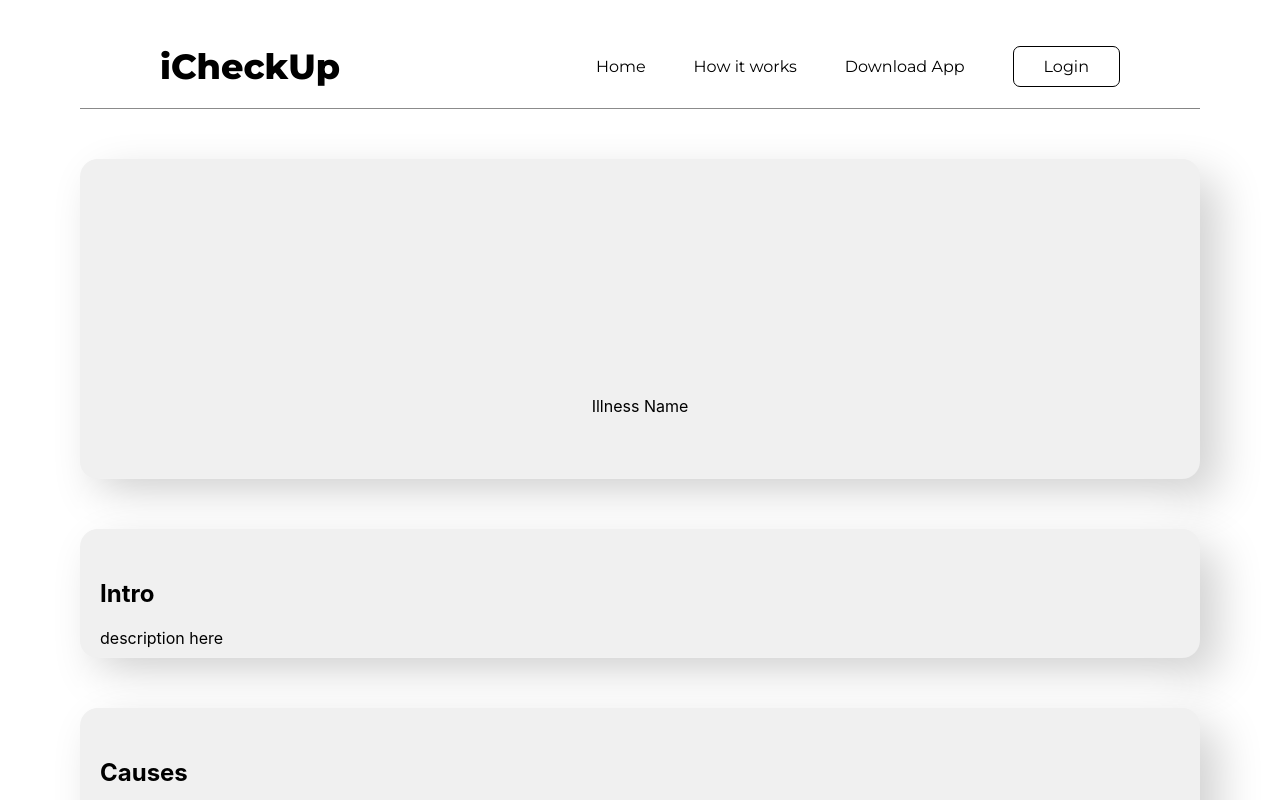
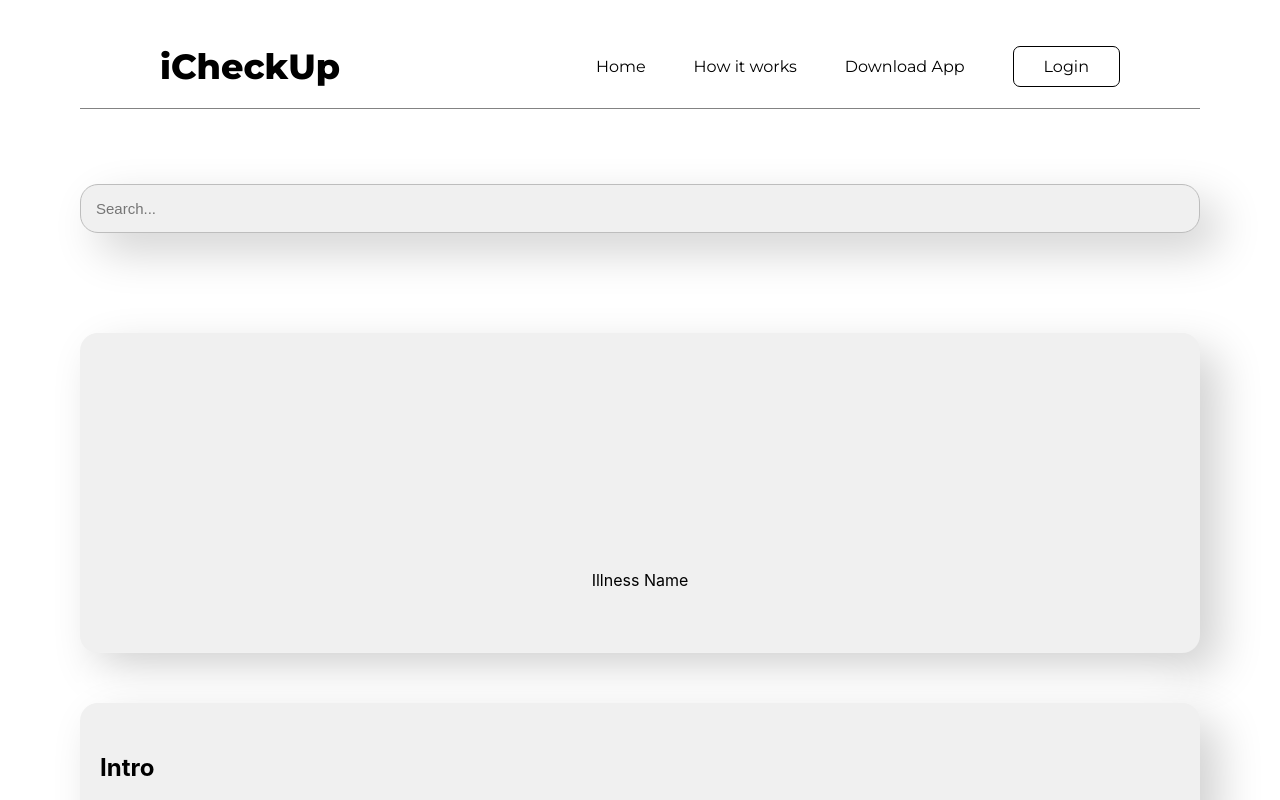
Before and after one commit to TCheckup/iCheckUp, a React (Create React App) app in the folder client/: page /remedies-and-first-aids in a window 1280 px wide. Shown: the top 800 px of the page. Built offline with nearby package versions, Linux system fonts and the light colour scheme; no server answers.

Commit message:
#1 search-bar component added

```diff
--- /dev/null
+++ b/client/src/components/SearchBar.js
@@ -0,0 +1,13 @@
+import React from 'react'
+
+import '../styles/SearchBar/SearchBar.css';
+
+const SearchBar = () => {
+  return (
+    <section className='search-bar'>
+        <input placeholder='Search...'></input>
+    </section>
+  )
+}
+
+export default SearchBar
--- a/client/src/pages/MedicalBook.js
+++ b/client/src/pages/MedicalBook.js
@@ -1,13 +1,14 @@
 import React from 'react'
+// components
+import SearchBar from '../components/SearchBar';
 
+// css
 import '../styles/MedicalBook/MedicalBook.css';
 
 const MedicalBook = () => {
   return (
     <section>
-        <div className='searchbar'>
-
-        </div>
+        <SearchBar />
         <div className="list-result">
 
         </div>
--- a/client/src/pages/MedicineReminder.js
+++ b/client/src/pages/MedicineReminder.js
@@ -1,10 +1,15 @@
 import React from 'react'
 
+// components
+import SearchBar from '../components/SearchBar';
+
+// css
 import '../styles/MedicineReminder/MedicineReminder.css';
 
 const MedicineReminder = () => {
   return (
     <section>
+        <SearchBar />
         <div className="calendar-container">
             <div className="calendar">
 
--- a/client/src/pages/Pill_Identifier.js
+++ b/client/src/pages/Pill_Identifier.js
@@ -1,11 +1,16 @@
 import React from 'react'
 
+// components
+import SearchBar from '../components/SearchBar';
+
+// css
 import '../styles/Pill_Identifier/Pill_Identifier.css';
 
 
 const Pill_Identifier = () => {
   return (
     <section>
+        <SearchBar />
         <div className='nav-pillID'>
             <h2>Pill ID</h2>
             <button>Clear</button>
--- a/client/src/pages/RemediesBookmarks.js
+++ b/client/src/pages/RemediesBookmarks.js
@@ -1,10 +1,14 @@
 import React from 'react'
+// components
+import SearchBar from '../components/SearchBar';
 
+// css
 import '../styles/RemediesBookmarks/RemediesBookmarks.css';
 
 const RemediesBookmarks = () => {
   return (
     <section>
+        <SearchBar />
         <div className='searchbar-bookmark'>
 
         </div>
--- a/client/src/pages/RemediesFirstAid.js
+++ b/client/src/pages/RemediesFirstAid.js
@@ -1,13 +1,17 @@
 import React from 'react'
 
+// components
+import SearchBar from '../components/SearchBar';
+
+// css
 import '../styles/RemediesFirstAids/RemediesFirstAids.css';
+import '../styles/SearchBar/SearchBar.css';
 
 const RemediesFirstAid = () => {
   return (
     <section>
         {/* Result section of remedies and first aid */}
-        <section className='search bar'>
-        </section>
+        <SearchBar />
         <section className='result-container'>
             <div className='title-result'>
                 <div className='img-container'>
--- /dev/null
+++ b/client/src/styles/SearchBar/SearchBar.css
@@ -0,0 +1,17 @@
+.search-bar {
+  margin: 0 80px;
+  display: grid;
+  grid-template-columns: auto 1fr;
+  max-width: 100%;
+}
+.search-bar input {
+  grid-row: 1;
+  grid-column: 2;
+  padding: 15px;
+  border: 1px solid rgb(189, 189, 189);
+  border-radius: 18px;
+  background: #f0f0f0;
+  box-shadow: 18px 18px 45px #d1d1d1, -18px -18px 45px #ffffff;
+  margin: 50px 0;
+  font-size: 15px;
+}/*# sourceMappingURL=SearchBar.css.map */
--- /dev/null
+++ b/client/src/styles/SearchBar/SearchBar.scss
@@ -0,0 +1,25 @@
+@mixin boxNeu {
+    border-radius: 18px;
+    background: #f0f0f0;
+    box-shadow:  18px 18px 45px #d1d1d1,
+                 -18px -18px 45px #ffffff;
+    margin: 50px 0;
+}
+
+$fontSize: 15px;
+
+.search-bar {
+    margin: 0 80px;
+    display: grid;
+    grid-template-columns: auto 1fr;
+    max-width: 100%;
+
+    input {
+        grid-row: 1;
+        grid-column: 2;
+        padding: $fontSize;
+        border: 1px solid rgb(189, 189, 189);
+        @include boxNeu();
+        font-size: $fontSize;
+    }
+}
```
Also changed, not shown: 1 other file (tests, documents, lock files or other folders).
